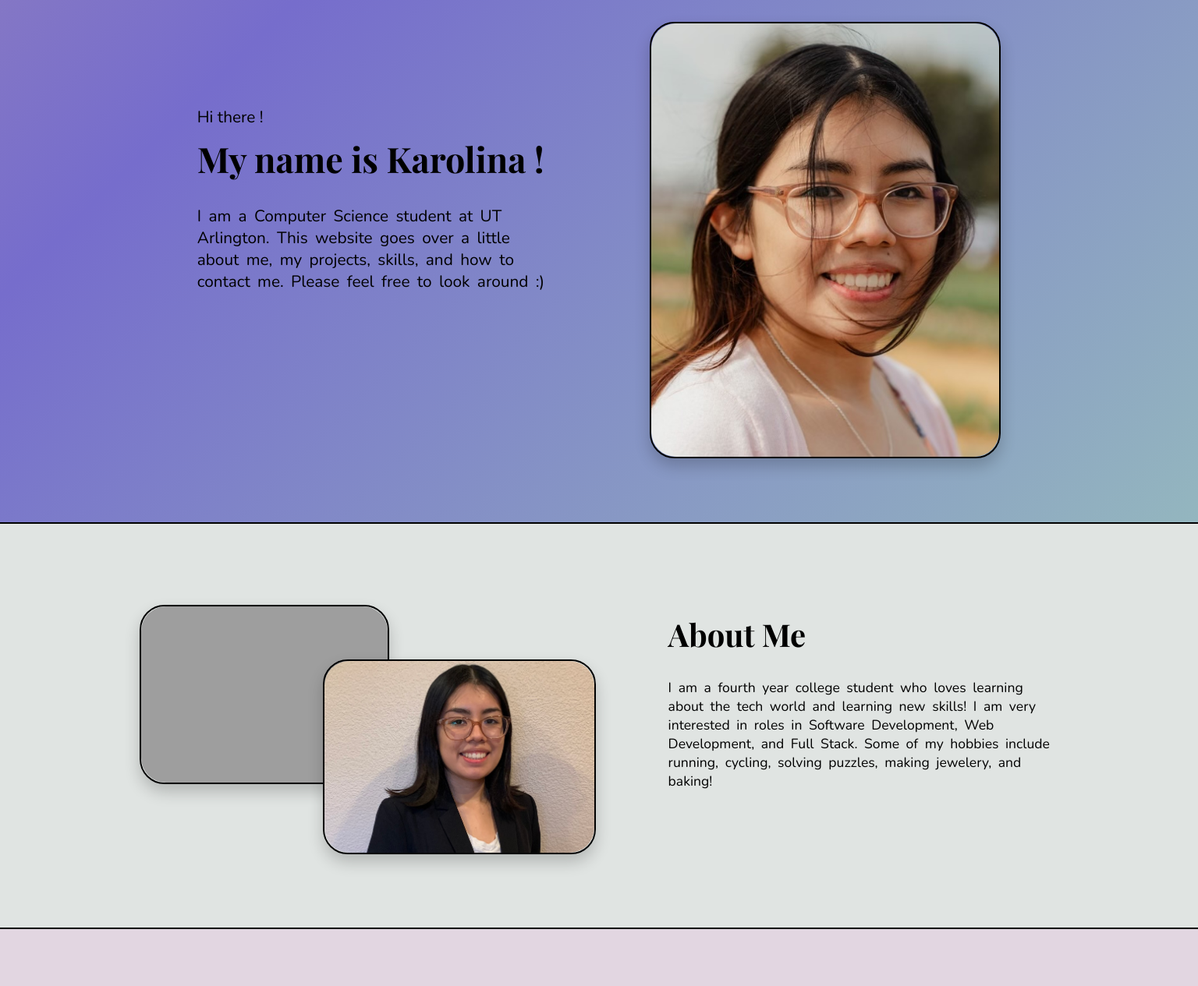
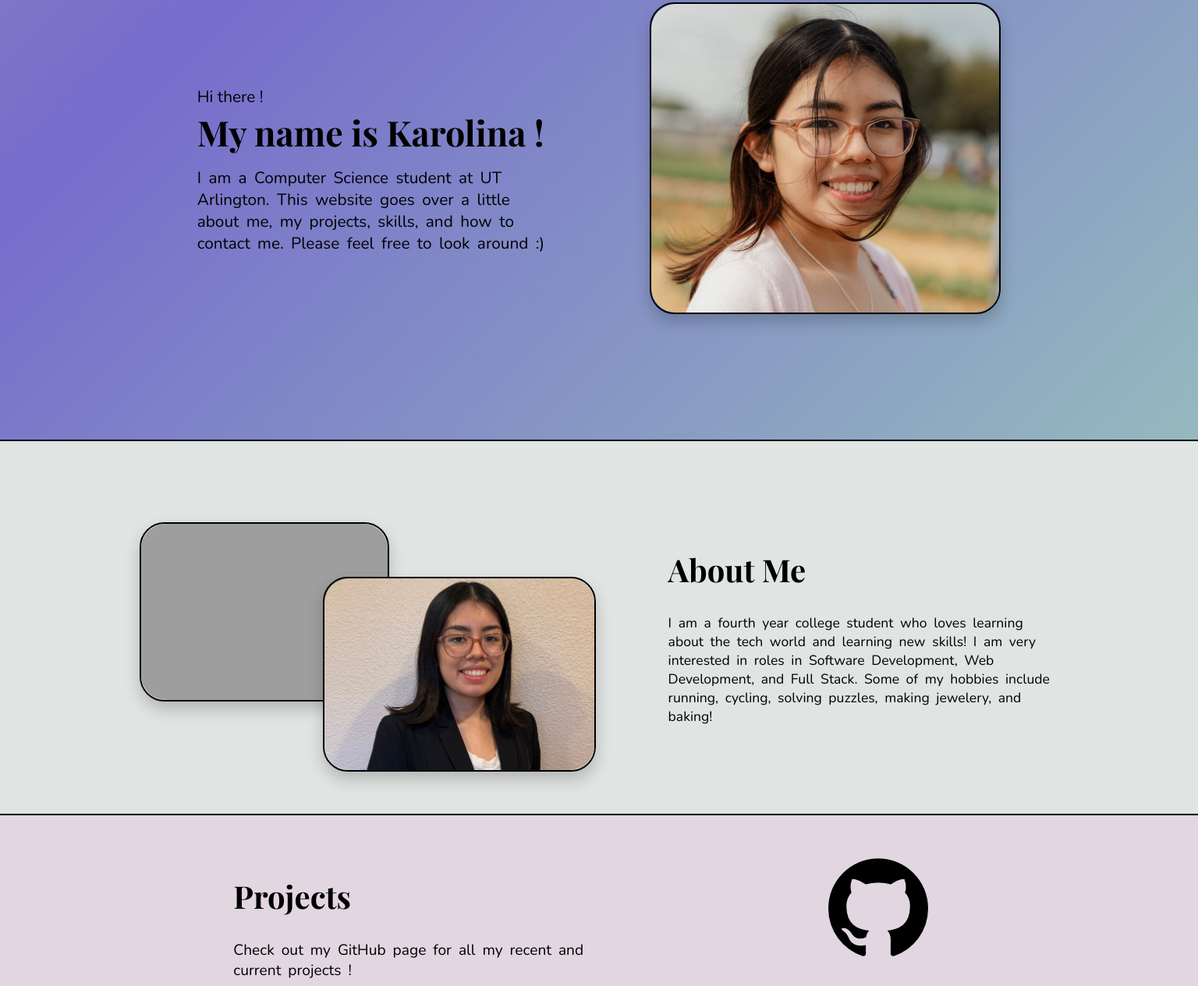
Before and after one commit to karohdz/karohdz.github.io, a plain HTML site: page index.html in a window 1536 px wide. Shown: the part 134-1399 px from the top of the page at 78% size. Drawn offline with nearby package versions, Linux system fonts and the light colour scheme; grey boxes are pictures that could not be loaded; a web font is replaced by a local one.

Commit message:
added files

```diff
--- a/main.css
+++ b/main.css
@@ -1,7 +1,10 @@
 * {
     margin: 0;
     padding: 0;
+    box-sizing: border-box;
+
 }
+
 
 body {
     font-family: "Nunito", sans-serif;
@@ -13,15 +16,14 @@ body {
     color: black;
     max-width: 100%;
     overflow-x: hidden;
+    overflow-y: scroll;
+
 }
 
 html {
     scroll-behavior: smooth;
 }
 
-div, section, span, ul, li, a, header {
-    box-sizing: border-box;
-}
 
 h1, h2, h3, h4, h5, h6 {
     font-family: "Playfair Display";
@@ -63,6 +65,7 @@ nav {
     align-items: center;
     justify-content: space-between;
     color: white;
+
 }
 
 .main-name {
@@ -139,11 +142,11 @@ nav ul li a {
 
 .intro-info {
     height: 92vh;
+    min-height: 80vh;
     background-color: pink;
     display: flex;
     flex-direction: row;
     justify-content: center;
-    padding: 1rem 5rem 1rem 5rem;
     border-bottom: 2px solid #000;
 }
 
@@ -153,7 +156,7 @@ nav ul li a {
 
 .intro-description h2 {
     font-size: 2.8em;
-    margin-top: 10px;
+    margin-top: .1vw;
 }
 
 .intro-description p {
@@ -162,7 +165,7 @@ nav ul li a {
 
 .intro-long-text {
     max-width: 450px;
-    margin-top: 30px;
+    margin-top: 1vw;
     word-wrap: break-word;
     word-spacing: 4px;
 }
@@ -217,6 +220,7 @@ nav ul li a {
 
 .about-info {
     height: 65vh;
+    min-height: 60vh;
     max-width: 100%;
     background-color: #E0E4E2;
     display: flex;
@@ -230,7 +234,6 @@ nav ul li a {
     display: flex;
     flex-direction: row;
     justify-content: center;
-
     border-radius: 50%;
 }
 
@@ -282,7 +285,7 @@ nav ul li a {
 }
 
 .about-description {
-    margin: 7.5vw 6vw 2vw 4vw;
+    margin: 9vw 6vw 2vw 4vw;
 }
 
 .about-description h2 {
@@ -366,6 +369,7 @@ nav ul li a {
     background-color: #F0D7C2;
     display: flex;
     flex-direction: column;
+
     align-items: center;
     border-bottom: 2px solid #000;
 }
@@ -449,10 +453,7 @@ nav ul li a {
 }
 
 .grad-hat {
-    position: absolute;
-    right: 14vw;
-    top: 9vw;
-    transform: rotate(15deg);
+    display: none;
 }
 
 @media (max-width: 1300px) {
--- a/media.css
+++ b/media.css
@@ -1,4 +1,4 @@
-@media (min-width: 0px) and (max-width: 800px) {
+@media (min-width: 0px) and (max-width: 700px) { /* for small screens */
 
   .main-name {
     display: none;
@@ -204,7 +204,7 @@
 }
 
 
-@media (min-width: 801px) and (max-width: 1150px) {
+@media (min-width: 701px) and (max-width: 1270px) { /* for medium screens like tablet*/
 
   .main-name {
     display: none;
@@ -330,3 +330,58 @@
     margin-top: 2vw;
   }
 }
+
+/* default css is for mac 13inch screen */
+
+
+
+@media (min-width: 1350px) and (min-height: 800px) { /* for large screens*/
+  .intro-info {
+    height: 75vh;
+
+  }
+
+  .intro-image {
+    height: 50vh;
+  }
+
+  .about-info {
+    height: 50vh;
+  }
+
+  .projects-info {
+    height: 32vh;
+  }
+
+  .projects-description {
+    margin: 5vw 7vw 2vw 7vw;
+
+}
+
+  .projects-button {
+    margin: 3.5vw 7vw 2vw 7vw;
+
+  }
+
+  .skills-info {
+    height: 50vh;
+  }
+
+  .education-info {
+    height: 60vh;
+  }
+
+  .info p {
+    margin-bottom: 2vw;
+
+  }
+
+  footer {
+    height: 27vh;
+  }
+
+  .footer {
+    margin-top: 1.5vw;
+  }
+
+}
```
Also changed, not shown: index.html (+3 -0 lines).
